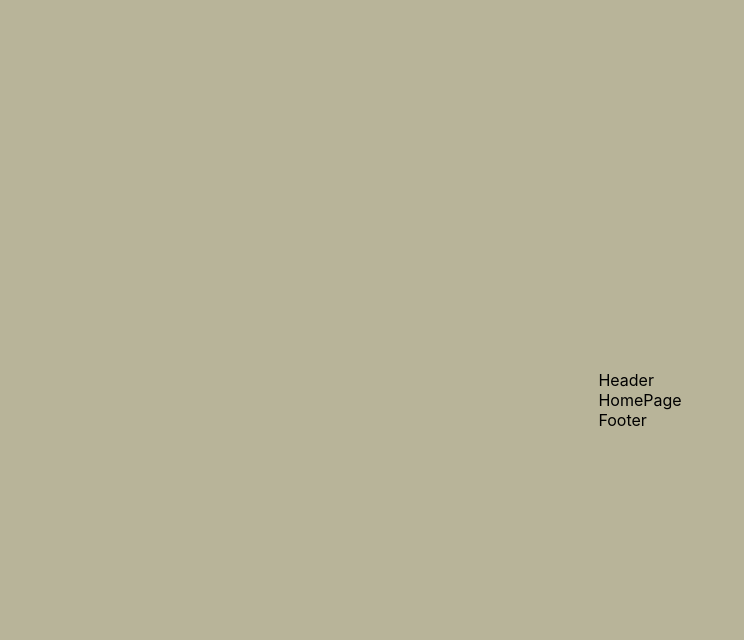
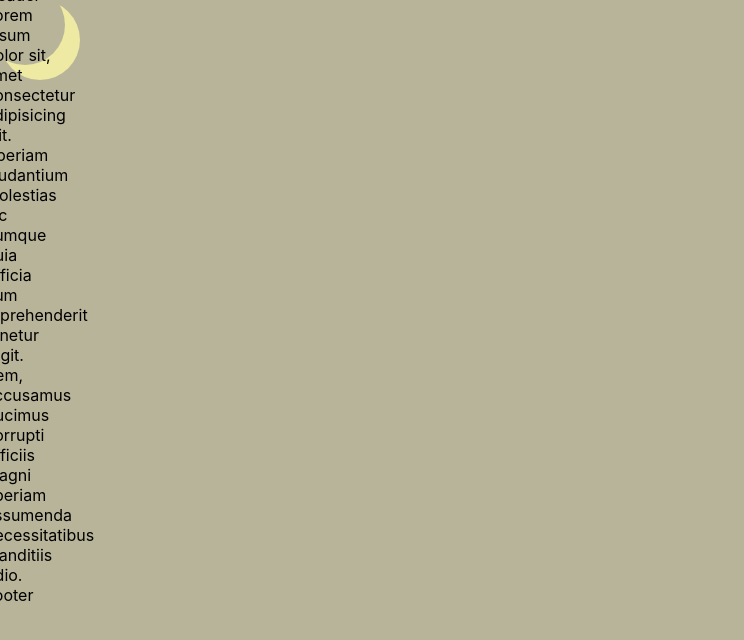
Before and after one commit to Pratyushg1312/Moonstone, a React (Create React App) app in the folder client/: page / in a window 1280 px wide. Shown: the top 640 px of the page, without its empty margins (0-744 px from the left). Built offline with nearby package versions, Linux system fonts and the light colour scheme.

Commit message:
preloader css

```diff
--- a/client/src/App.js
+++ b/client/src/App.js
@@ -21,7 +21,8 @@ function App() {
   return (
     <div>
       {loading?
-      <div>
+      <div className='bgmoon'>
+
       <Header/>
       <Routes>
           <Route exact path="/" element={<HomePage/>}/>
@@ -32,6 +33,7 @@ function App() {
       </Routes>
       <Footer/>
       </div>
+
       :<Preloader/>}
     </div>
   );
--- a/client/src/components/HomePage/HomePage.jsx
+++ b/client/src/components/HomePage/HomePage.jsx
@@ -2,6 +2,8 @@ import React from 'react'
 
 export default function HomePage() {
   return (
-    <div>HomePage</div>
+    <div>
+      Lorem ipsum dolor sit, amet consectetur adipisicing elit. Aperiam laudantium molestias hic cumque quia officia cum reprehenderit tenetur fugit. Rem, accusamus ducimus corrupti officiis magni aperiam assumenda necessitatibus blanditiis odio.
+    </div>
   )
 }
--- a/client/src/components/Preloader/Preloader.jsx
+++ b/client/src/components/Preloader/Preloader.jsx
@@ -2,7 +2,7 @@ import React from 'react'
 import './preloader.css'
 export default function Preloader() {
   return (
-    <div>
+    <div className='preloader'>
 
       <svg version="1.1" xmlns="http://www.w3.org/2000/svg" xmlnsXlink="http://www.w3.org/1999/xlink" x="0px" y="0px" viewBox="0 0 240 240" style={{enableBackground: 'new 0 0 240 240'}} xmlSpace="preserve">
         <style type="text/css" dangerouslySetInnerHTML={{__html: "\n\t.stmoon__light{fill:#B8B499;}\n\t.stmoon__dark{fill:#2D2B24;}\n\t.stmoon__halo{fill:none;stroke:#2D2B24;stroke-width:7;stroke-miterlimit:10;}\n" }} />
--- a/client/src/components/Preloader/preloader.css
+++ b/client/src/components/Preloader/preloader.css
@@ -1,12 +1,15 @@
 body{
     background-color: #B8B499;
-    display: flex;
-    justify-content: center;
-    align-items: center;
-    height: 100vh;
-    width: 100%;
-    overflow: hidden;
+
   }
+.preloader{
+  display: flex;
+  justify-content: center;
+  align-items: center;
+  height: 100vh;
+  width: 100%;
+  /* overflow: hidden; */
+}
   svg{
     height: 300px;
     width: 300px;
--- a/client/src/index.css
+++ b/client/src/index.css
@@ -11,3 +11,13 @@ code {
   font-family: source-code-pro, Menlo, Monaco, Consolas, 'Courier New',
     monospace;
 }
+
+.bgmoon {
+  transform: translate(-15px, -15px);
+  width: 80px;
+  height: 80px;
+  border-radius: 50%;
+  box-shadow: 15px 15px 0 0 #eee9a3;
+  z-index: 100;
+  position: absolute;
+}
```
